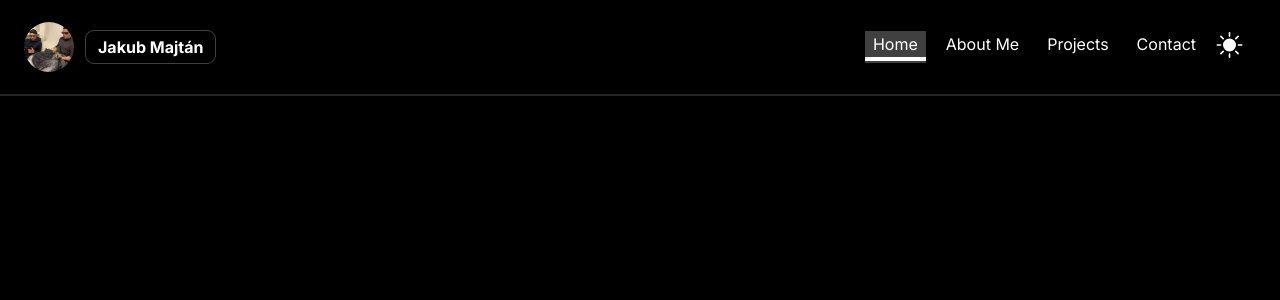
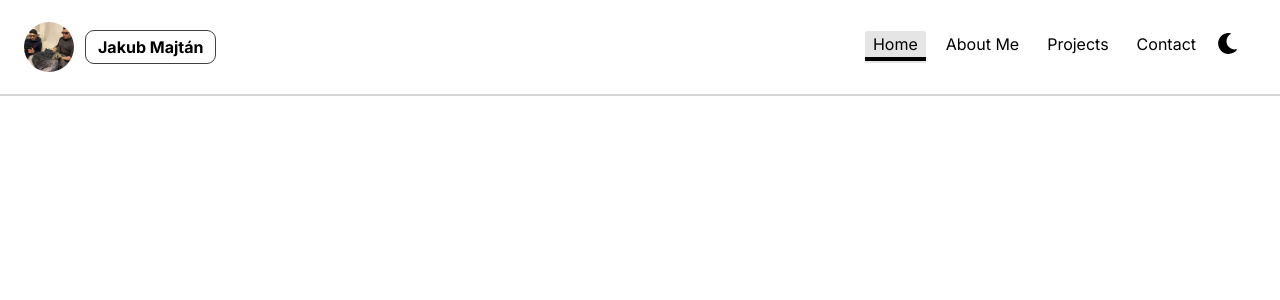
Before and after one commit to xjakuub1/Portfolio, a Next.js app: page / in a window 1280 px wide. Shown: the top 300 px of the page. Built offline with nearby package versions, Linux system fonts and the light colour scheme.

Commit message:
Functional theme change button + light theme for the page

```diff
--- a/app/ThemeToggle.tsx
+++ b/app/ThemeToggle.tsx
@@ -6,11 +6,12 @@ import { BsSunFill } from "react-icons/bs";
 
 export default function ThemeToggle() {
     const [darkMode, setDarkMode] = useState(true);
+    const [icon, setIcon] = useState(true);
 
     useEffect(() => {
         const theme = localStorage.getItem('theme')
         if (theme === 'dark') {
-            setDarkMode(true);
+            setDarkMode(false);
         }
     }, [])
 
@@ -24,14 +25,14 @@ export default function ThemeToggle() {
         }
     }, [darkMode])
 
-    const themeOnClick = () => setDarkMode( prev => !prev)
+    const themeOnClick = () => setIcon( prev => !prev)
     return (
         <>
             <div
-            className="h-8 w-8 rounded-full cursor-pointer"
+            className="h-8 w-8 cursor-pointer"
             onClick={(e) => { themeOnClick(); setDarkMode(!darkMode); }}
             >
-                {darkMode ? <BsSunFill size={27} color="white" className="pt-[1px]"/> : <FaMoon size={23} color="white" className="pt-0.5"/>}
+                {darkMode ? <FaMoon size={23} color="black" className="pt-0.5"/> : <BsSunFill size={27} color="white" className="pt-[1px]"/>}
             </div>
         </>
     )
--- a/app/links.tsx
+++ b/app/links.tsx
@@ -14,7 +14,7 @@ const links = [
 
 export default function NavLinks() {
   const [selectedItem, setSelectedItem] = useState(links[0]);
-  const underline = 'bottom-[-1px] w-full h-1 bg-white'
+  const underline = 'bottom-[-1px] w-full h-1 bg-white dark:bg-black'
 
   return (
     <>
@@ -25,12 +25,12 @@ export default function NavLinks() {
                 <Link
                   key={link.name}
                   href={link.href}
-                  className={link === selectedItem ? 'bg-neutral-700' : ''}
+                  className={link === selectedItem ? 'bg-neutral-700 rounded-t-sm dark:bg-neutral-200' : ''}
                   onClick={() => setSelectedItem(link)}
                 >
-                  <p className="text-white py-px px-2">{link.name}</p>
+                  <p className="text-white py-px px-2 dark:text-black">{link.name}</p>
                   {link === selectedItem ? (
-                    <motion.div className={underline} layoutId='bottom-[-1px] w-full h-1 bg-white' />
+                    <motion.div className={underline} layoutId='bottom-[-1px] w-full h-1 bg-white dark:bg-black' />
                   ) : null}
                 </Link>
               );
--- a/app/page.tsx
+++ b/app/page.tsx
@@ -12,8 +12,8 @@ const poppins = Inter({
 export default function Home() {
   return (
     <main className={poppins.className}>
-      <body className='bg-black'>
-        <nav className='h-24 flex justify-start items-center mx-auto px-6 py-2 bg-black border-b-2 border-neutral-800'>
+      <body className='bg-black dark:bg-medium'>
+        <nav className='h-24 flex justify-start items-center mx-auto px-6 py-2 bg-black border-b-2 border-neutral-800 dark:bg-medium dark:border-neutral-300'>
           <span className='pr-3'>
             <Image
               src={kreten}
@@ -23,7 +23,7 @@ export default function Home() {
               className='rounded-full'
             />
           </span>
-          <h1 className='font-bold text-white bg-black rounded-lg outline outline-1 outline-neutral-700 px-3 py-1 hover:bg-neutral-800'>Jakub Majtán</h1>
+          <h1 className='font-bold text-white rounded-lg outline outline-1 outline-neutral-700 px-3 py-1 hover:bg-neutral-800 dark:text-black dark:hover:bg-neutral-100 dark:hover:bg-neutral-200'>Jakub Majtán</h1>
           <NavLinks />
         </nav>
       </body>
```
